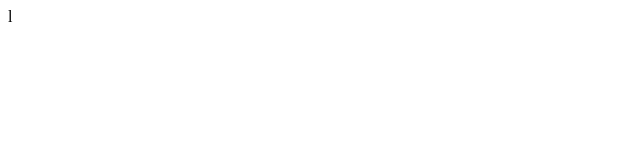
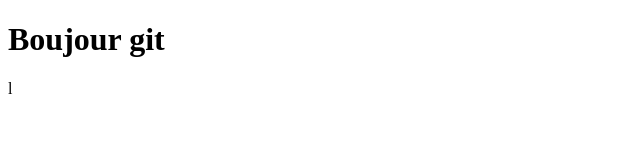
Before and after one commit to ReneDev01/LearnGit, a plain HTML site: page index.html in a window 1280 px wide. Shown: the whole page, without its empty margins (0-640 px from the left). Drawn offline with Linux system fonts and the light colour scheme.

Commit message:
updateIndex File

```diff
--- a/index.html
+++ b/index.html
@@ -8,5 +8,7 @@
 </head>
 <body>
 
+    <h1>Boujour git </h1>
+
 </body>
 </html>l
```
